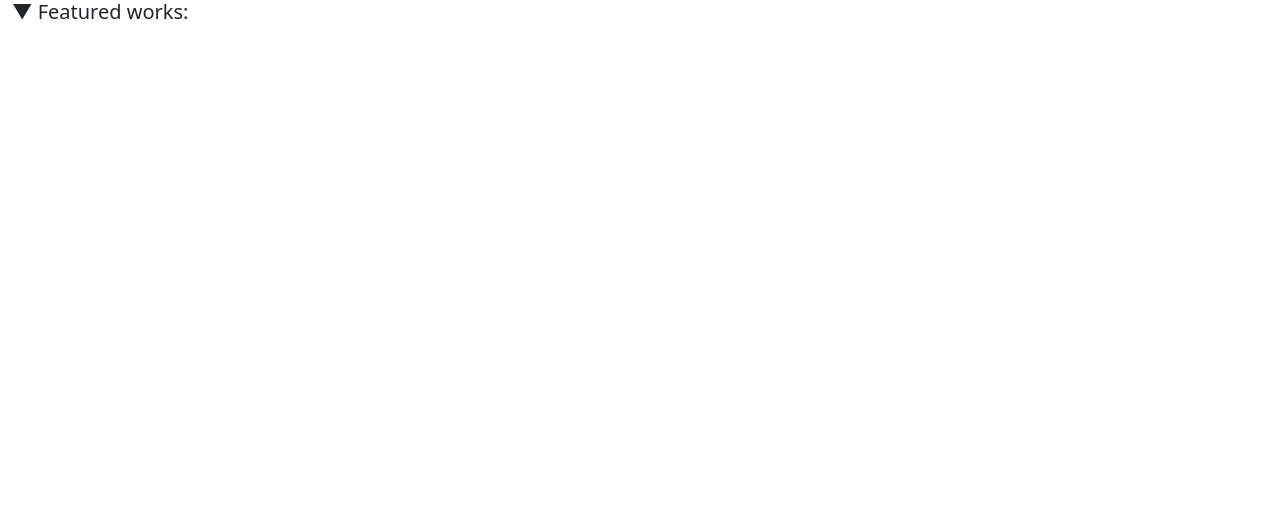
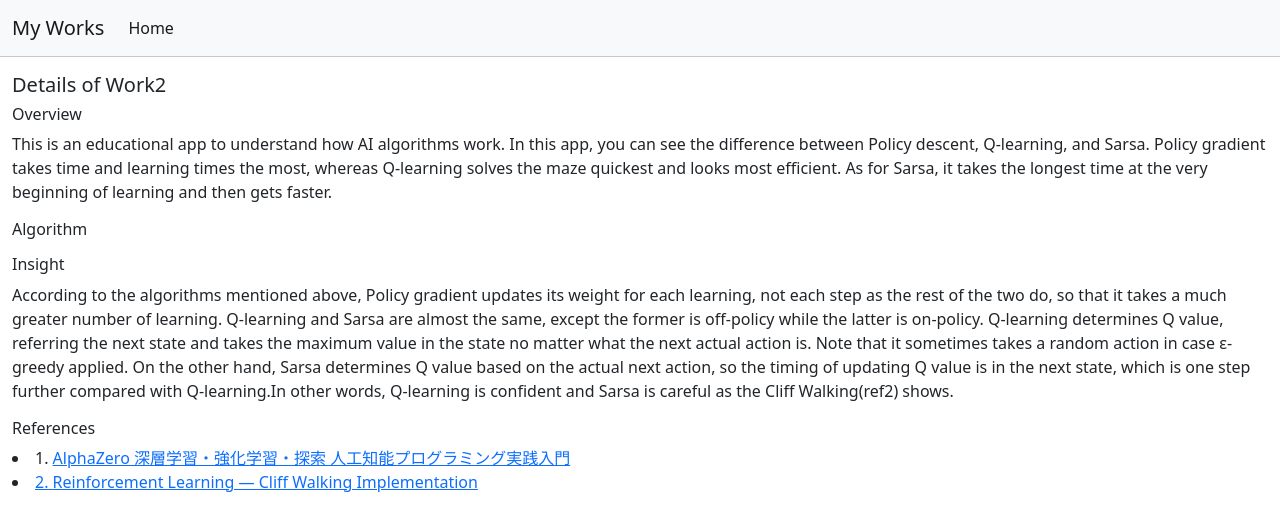
Before and after one commit to s122y4426/scikiy.github.io, a plain HTML site: page pages/work2_details.html in a window 1280 px wide. Drawn offline with nearby package versions, Linux system fonts and the light colour scheme.

Commit message:
writing details2

```diff
--- a/pages/work2_details.html
+++ b/pages/work2_details.html
@@ -15,10 +15,96 @@
     <title>Work2 Details</title>
   </head>
   <body>
+    <!--NaviBar-->
+    <nav
+      class="navbar navbar-expand-lg navbar-light bg-light py-2"
+      style="background-color: #e3f2fd"
+    >
+      <div class="container-fluid">
+        <a class="navbar-brand" href="../index.html">My Works</a>
+        <button
+          class="navbar-toggler"
+          type="button"
+          data-bs-toggle="collapse"
+          data-bs-target="#navbarNav"
+          aria-controls="navbarNav"
+          aria-expanded="false"
+          aria-label="Toggle navigation"
+        >
+          <span class="navbar-toggler-icon"></span>
+        </button>
+        <div class="collapse navbar-collapse" id="navbarNav">
+          <ul class="navbar-nav">
+            <li class="nav-item">
+              <a
+                class="nav-link active"
+                aria-current="page"
+                href="../index.html"
+                >Home</a
+              >
+            </li>
+          </ul>
+        </div>
+      </div>
+    </nav>
+    <!--End of NaviBar-->
     <div class="container-fluid">
       <div class="row">
-        <p class="h5">▼ Featured works:</p>
-        <!--Work3-->
+        <hr />
+        <div>
+          <p class="h5">Details of Work2</p>
+          <!--Work2-->
+          <div>
+            <!--Overview-->
+            <div>
+              <p class="h6">Overview</p>
+              <p>
+                This is an educational app to understand how AI algorithms work.
+                In this app, you can see the difference between Policy descent,
+                Q-learning, and Sarsa. Policy gradient takes time and learning
+                times the most, whereas Q-learning solves the maze quickest and
+                looks most efficient. As for Sarsa, it takes the longest time at
+                the very beginning of learning and then gets faster.
+              </p>
+            </div>
+            <!--End of Overview-->
+            <!--Algorithm-->
+            <div>
+              <p class="h6">Algorithm</p>
+              <p></p>
+            </div>
+            <!--End of Algorithm-->
+            <!--Insight-->
+            <div>
+              <p class="h6">Insight</p>
+              <p>
+                According to the algorithms mentioned above, Policy gradient
+                updates its weight for each learning, not each step as the rest
+                of the two do, so that it takes a much greater number of
+                learning. Q-learning and Sarsa are almost the same, except the
+                former is off-policy while the latter is on-policy. Q-learning
+                determines Q value, referring the next state and takes the
+                maximum value in the state no matter what the next actual action
+                is. Note that it sometimes takes a random action in case
+                ε-greedy applied. On the other hand, Sarsa determines Q value
+                based on the actual next action, so the timing of updating Q
+                value is in the next state, which is one step further compared
+                with Q-learning.In other words, Q-learning is confident and
+                Sarsa is careful as the Cliff Walking(ref2) shows.
+              </p>
+            </div>
+            <!--End of Insight-->
+            <!--References-->
+            <div>
+              <p class="h6">References</p>
+              <li>1. <a href="https://www.amazon.co.jp/gp/product/4862464505/" target="_blank">AlphaZero 深層学習・強化学習・探索 人工知能プログラミング実践入門</li>
+              <li>2. <a href="https://towardsdatascience.com/reinforcement-learning-cliff-walking-implementation-e40ce98418d4" target="_blank">Reinforcement Learning — Cliff Walking Implementation</li>
+            </div>
+
+            <!--End of References-->
+          </div>
+          <!--End of Description-->
+        </div>
       </div>
     </div>
     <!-- Option 1: Bootstrap Bundle with Popper -->
```
Also changed, not shown: index.html (+39 -10 lines).
